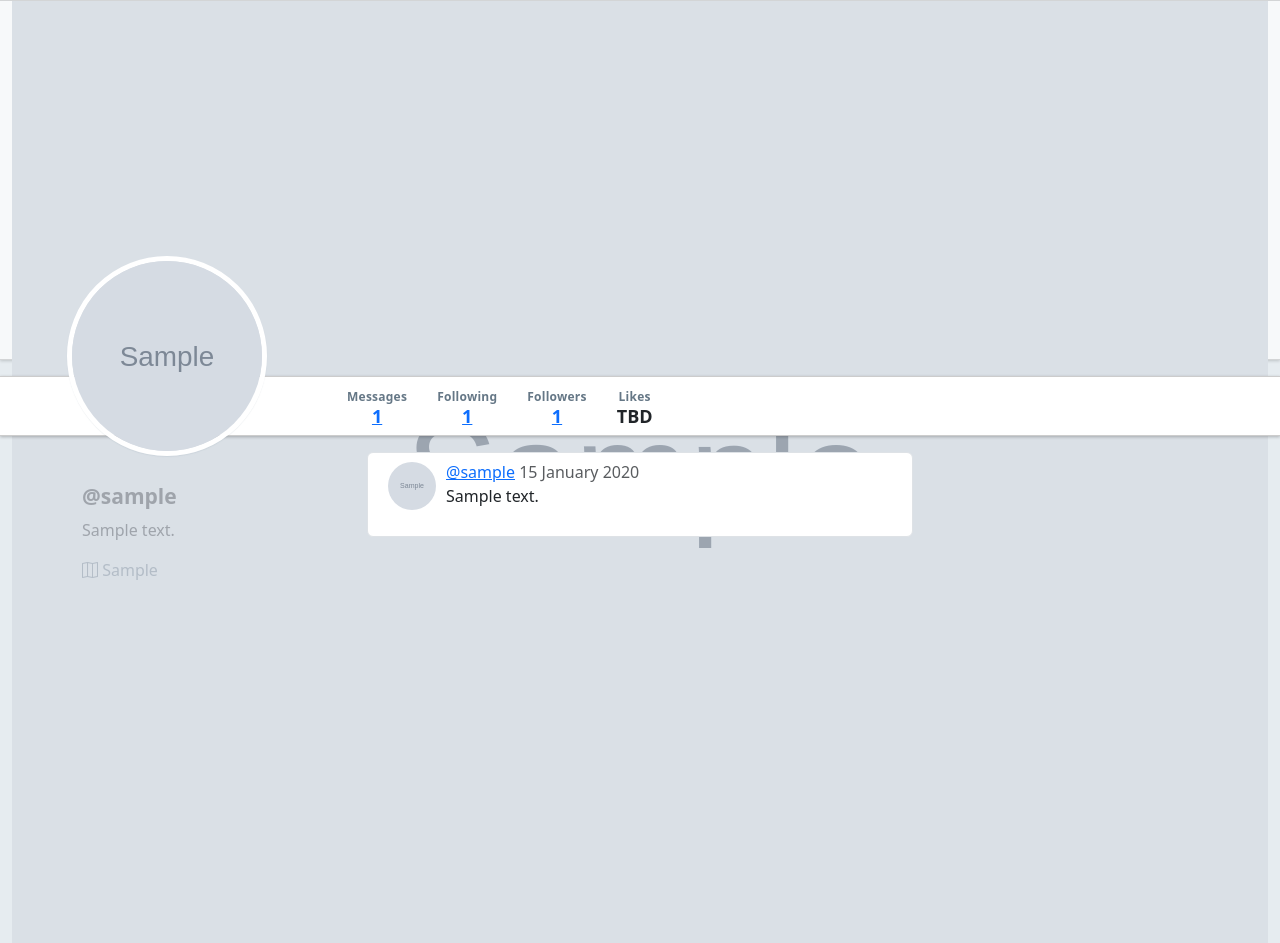
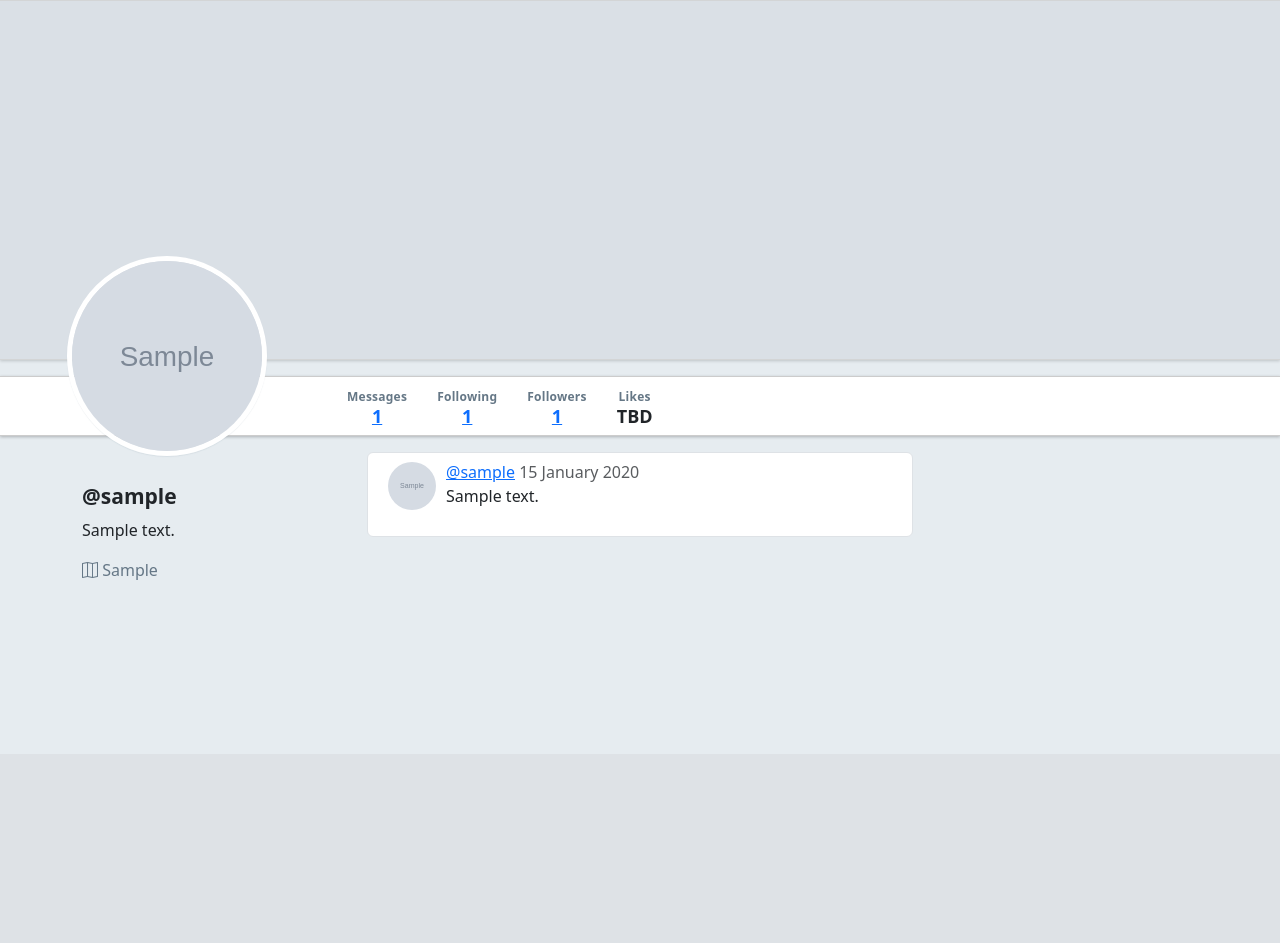
Before and after one commit to m-romberg/warbler, a Flask app: template templates/users/show.html in a window 1280 px wide. Shown: the part 46-989 px from the top of the page. After the commit the page ends 626 px from the top, so only its background shows below. Run offline with Flask 2, Linux system fonts and the light colour scheme; the template is opened without the code that fills it: values that come from a table or form of the project are taken from there, others are empty; tables that the repository leaves empty hold one stand-in row (values such as "Sample post"); grey boxes marked "Sample" are stand-in pictures.

Commit message:
fixed profile details header image overflow

```diff
--- a/templates/users/detail.html
+++ b/templates/users/detail.html
@@ -2,11 +2,11 @@
 
 {% block content %}
 
-<div id="warbler-hero"
+<div id="warbler-hero" style="background-image: url('{{ user.header_image_url }}')"
      class="row full-width">
-     <img src="{{ user.header_image_url }}"
+     <!-- <img src="{{ user.header_image_url }}"
      alt="Image for {{ user.username }}"
-     id="profile-header">
+     id="profile-header"> -->
 </div>
 <img src="{{ user.image_url }}"
      alt="Image for {{ user.username }}"
```
